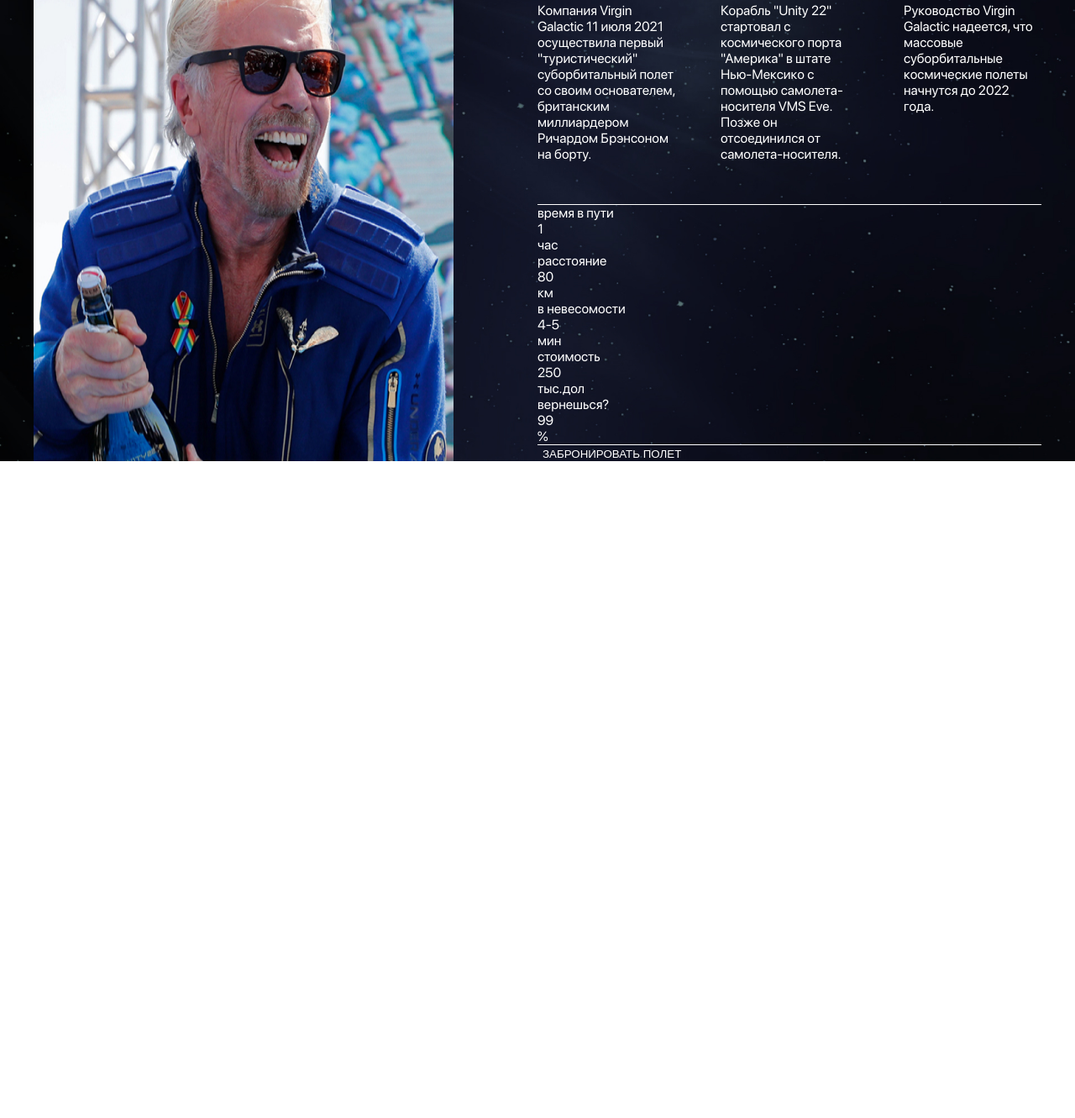
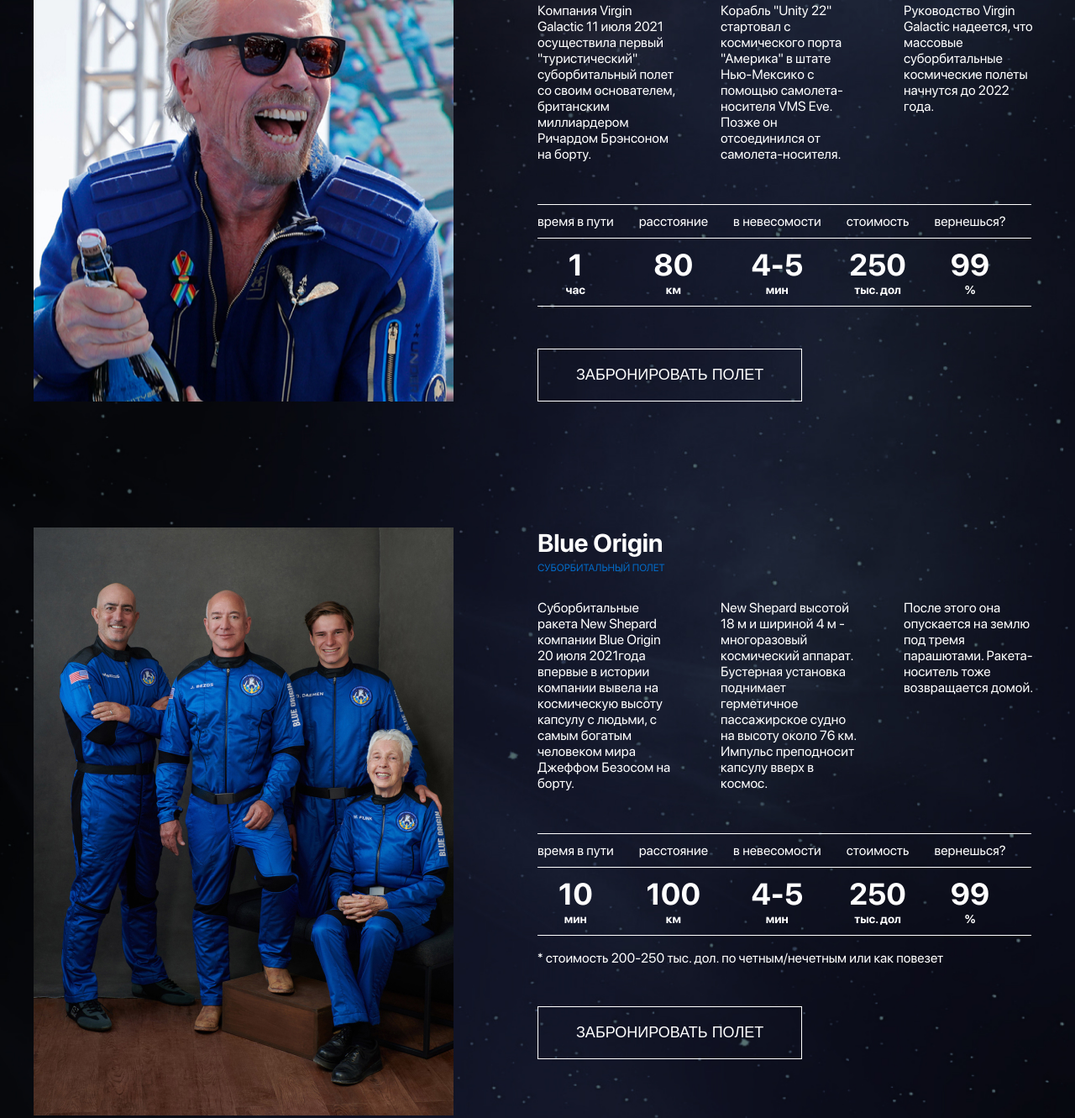
Before and after one commit to themedoed/space, a plain HTML site: page index.html in a window 1280 px wide. Shown: the part 1131-2462 px from the top of the page at 84% size. Before the commit the page ends 1680 px from the top, so only its background shows below. Drawn offline with nearby package versions, Linux system fonts and the light colour scheme; files whose address does not match are found by name.

Commit message:
Почти сделал About

```diff
--- a/css/style.css
+++ b/css/style.css
@@ -119,6 +119,7 @@ body{
 
 .login:hover{
     transform: rotate(360deg);
+    border: none;
 }
 
 .header__content{
@@ -175,6 +176,7 @@ body{
     font-size: 14px;
     line-height: 17px;
     max-width: 165px;
+    padding-bottom: 140px;
 }
 
 .header__description-text + .header__description-text{
@@ -199,6 +201,7 @@ body{
 .about__item{
     display: flex;
     justify-content:space-between;
+    margin-bottom: 150px;
 }
 
 .about__info{
@@ -234,7 +237,44 @@ body{
     margin-left: 53px;
 }
 
-.about__info-bar{
-    border-top: 1px solid #fff;
-    border-bottom: 1px solid #fff;
+.about__info__table{
+ margin-bottom: 50px;
 }
+
+.table__caption{
+    caption-side: bottom;
+    text-align: left;
+    margin-top: 20px;
+    font-style: 12px;
+    line-height: 14px;
+}
+
+.about__table-tr{
+    border: 1px solid #fff;
+    border-left: none;
+    border-right: none;
+}
+
+.about__table-tr + .about__table-tr{
+    font-size: 36px;
+    line-height: 43px;
+    font-weight: 700;
+    text-align: center;
+}
+
+.about__table-td{
+    padding: 10px 30px 10px 0;
+}
+
+.about__table-td span{
+    font-size: 14px;
+    line-height: 17px;
+    display: block;
+}
+
+.about__info-button{
+    font-size: 18px;
+    line-height: 21px;
+    padding: 20px 45px;
+    border: 1px solid #fff;
+}
--- a/index.html
+++ b/index.html
@@ -1,5 +1,6 @@
 <!DOCTYPE html>
 <html lang="en">
+
 <head>
   <meta charset="UTF-8" />
   <meta name="viewport" content="width=device-width, initial-scale=1.0" />
@@ -38,11 +39,7 @@
           </nav>
           <a class="phone" href="tel:080000000000">0 800 000 000 00</a>
           <button class="login">
-              <img
-                class="login-img"
-                src="images/header/login.png"
-                alt="login"
-              />
+            <img class="login-img" src="images/header/login.png" alt="login" />
           </button>
         </div>
 
@@ -73,15 +70,12 @@
     </div>
   </header>
 
+
   <div class="about">
     <div class="container">
       <h2 class="title">О нас</h2>
       <div class="about__item">
-          <img
-            class="about-img"
-            src="images/about/about1.jpg"
-            alt="Virgin Galactic"
-          />
+        <img class="about-img" src="images/about/about1.jpg" alt="Virgin Galactic" />
         <div class="about__info">
           <h3 class="about__info-title">Virgin Galactic</h3>
           <p class="about__info-subt">суборбитальный полет</p>
@@ -101,33 +95,147 @@
               суборбитальные космические полеты начнутся до 2022 года.
             </p>
           </div>
-            <div class="about__info-bar">
-              <div class="about__info-bar-item">
-                <p class="about__info-bar-item-text">время в пути</p>
-                <p class="about__info-bar-item-num">1</p>
-                <p class="about__info-bar-item-mes">час</p>
-              </div>
-              <div class="about__info-bar-item">
-                <p class="about__info-bar-item-text">расстояние</p>
-                <p class="about__info-bar-item-num">80</p>
-                <p class="about__info-bar-item-mes">км</p>
-              </div>
-              <div class="about__info-bar-item">
-                <p class="about__info-bar-item-text">в невесомости</p>
-                <p class="about__info-bar-item-num">4-5</p>
-                <p class="about__info-bar-item-mes">мин</p>
-              </div>
-              <div class="about__info-bar-item">
-                <p class="about__info-bar-item-text">стоимость</p>
-                <p class="about__info-bar-item-num">250</p>
-                <p class="about__info-bar-item-mes">тыс.дол</p>
-              </div>
-              <div class="about__info-bar-item">
-                <p class="about__info-bar-item-text">вернешься?</p>
-                <p class="about__info-bar-item-num">99</p>
-                <p class="about__info-bar-item-mes">%</p>
+          <table class="about__info__table">
+            <tr class="about__table-tr">
+              <td class="about__table-td">время в пути</td>
+              <td class="about__table-td">расстояние</td>
+              <td class="about__table-td">в невесомости</td>
+              <td class="about__table-td">стоимость</td>
+              <td class="about__table-td">вернешься?</td>
+            </tr>
+            <tr class="about__table-tr">
+              <td class="about__table-td">
+                1
+                <span>час</span>
+              </td>
+              <td class="about__table-td">
+                80
+                <span>км</span>
+              </td>
+              <td class="about__table-td">
+                4-5
+                <span>мин</span>
+              </td>
+              <td class="about__table-td">
+                250
+                <span>тыс. дол</span>
+              </td>
+              <td class="about__table-td">
+                99
+                <span>%</span>
+              </td>
+            </tr>
+          </table>
+          <button class="about__info-button">ЗАБРОНИРОВАТЬ ПОЛЕТ</button>
         </div>
       </div>
+
+
+      <div class="about__item">
+        <img class="about-img" src="images/about/about2.jpg" alt="Blue Origin" />
+        <div class="about__info">
+          <h3 class="about__info-title">Blue Origin</h3>
+          <p class="about__info-subt">суборбитальный полет</p>
+          <div class="about__info-texts">
+            <p class="about__info-text">
+              Суборбитальные ракета New Shepard компании Blue Origin 20 июля 2021года впервые в истории компании вывела
+              на космическую высоту капсулу с людьми, с самым богатым человеком мира Джеффом Безосом на борту.
+            </p>
+            <p class="about__info-text">
+              New Shepard высотой 18 м и шириной 4 м - многоразовый космический аппарат. Бустерная установка поднимает
+              герметичное пассажирское судно на высоту около 76 км. Импульс преподносит капсулу вверх в космос.
+            </p>
+            <p class="about__info-text">
+              После этого она опускается на землю под тремя парашютами. Ракета-носитель тоже возвращается домой.
+            </p>
+          </div>
+          <table class="about__info__table">
+            <caption class="table__caption">* стоимость 200-250 тыс. дол. по четным/нечетным или как повезет</caption>
+            <tr class="about__table-tr">
+              <td class="about__table-td">время в пути</td>
+              <td class="about__table-td">расстояние</td>
+              <td class="about__table-td">в невесомости</td>
+              <td class="about__table-td">стоимость</td>
+              <td class="about__table-td">вернешься?</td>
+            </tr>
+            <tr class="about__table-tr">
+              <td class="about__table-td">
+                10
+                <span>мин</span>
+              </td>
+              <td class="about__table-td">
+                100
+                <span>км</span>
+              </td>
+              <td class="about__table-td">
+                4-5
+                <span>мин</span>
+              </td>
+              <td class="about__table-td">
+                250
+                <span>тыс. дол</span>
+              </td>
+              <td class="about__table-td">
+                99
+                <span>%</span>
+              </td>
+            </tr>
+          </table>
+          <button class="about__info-button">ЗАБРОНИРОВАТЬ ПОЛЕТ</button>
+        </div>
+      </div>
+      <div class="about__item">
+        <img class="about-img" src="images/about/about3.jpg" alt="SpaceX" />
+        <div class="about__info">
+          <h3 class="about__info-title">SpaceX</h3>
+          <p class="about__info-subt">А может на Луну или Марс?</p>
+          <div class="about__info-texts">
+            <p class="about__info-text">
+              В 2016 году на 67-м ежегодном Международном конгрессе астронавтики Илон Маск заявил, что оптимистичный
+              временной график предусматривает первый полет к Марсу в 2022 году (доставка груза).
+            </p>
+            <p class="about__info-text">
+              Полет с экипажем - в 2024 году.
+              На Красную планету экипаж прибудет в 2025-26 году.
+              "Я начал SpaceX, потому что хотел помочь снизить стоимость космических перевозок, чтобы основать жизни на
+              другой планете".
+            </p>
+            <p class="about__info-text">
+              Если все пойдет по плану, то благодаря Маск к 2050 году жителями Красной планеты смогут себя назвать около
+              миллиона человек. Туда их доставит флотилия из тысячи кораблей Starship.
+            </p>
+          </div>
+          <table class="about__info__table">
+            <tr class="about__table-tr">
+              <td class="about__table-td">время в пути</td>
+              <td class="about__table-td">расстояние</td>
+              <td class="about__table-td">в невесомости</td>
+              <td class="about__table-td">стоимость</td>
+              <td class="about__table-td">вернешься?</td>
+            </tr>
+            <tr class="about__table-tr">
+              <td class="about__table-td">
+                150
+                <span>дней</span>
+              </td>
+              <td class="about__table-td">
+                55
+                <span>млн.км</span>
+              </td>
+              <td class="about__table-td">
+                много
+                <span>мин</span>
+              </td>
+              <td class="about__table-td">
+                10
+                <span>млрд. дол</span>
+              </td>
+              <td class="about__table-td">
+                1
+                <span>%</span>
+              </td>
+            </tr>
+          </table>
           <button class="about__info-button">ЗАБРОНИРОВАТЬ ПОЛЕТ</button>
         </div>
       </div>
@@ -139,4 +247,5 @@
   <script src="js/jquery.fancybox.min.js"></script>
   <script src="js/main.js"></script>
 </body>
+
 </html>
```
Lines whose indentation alone changed are shown as unchanged.
